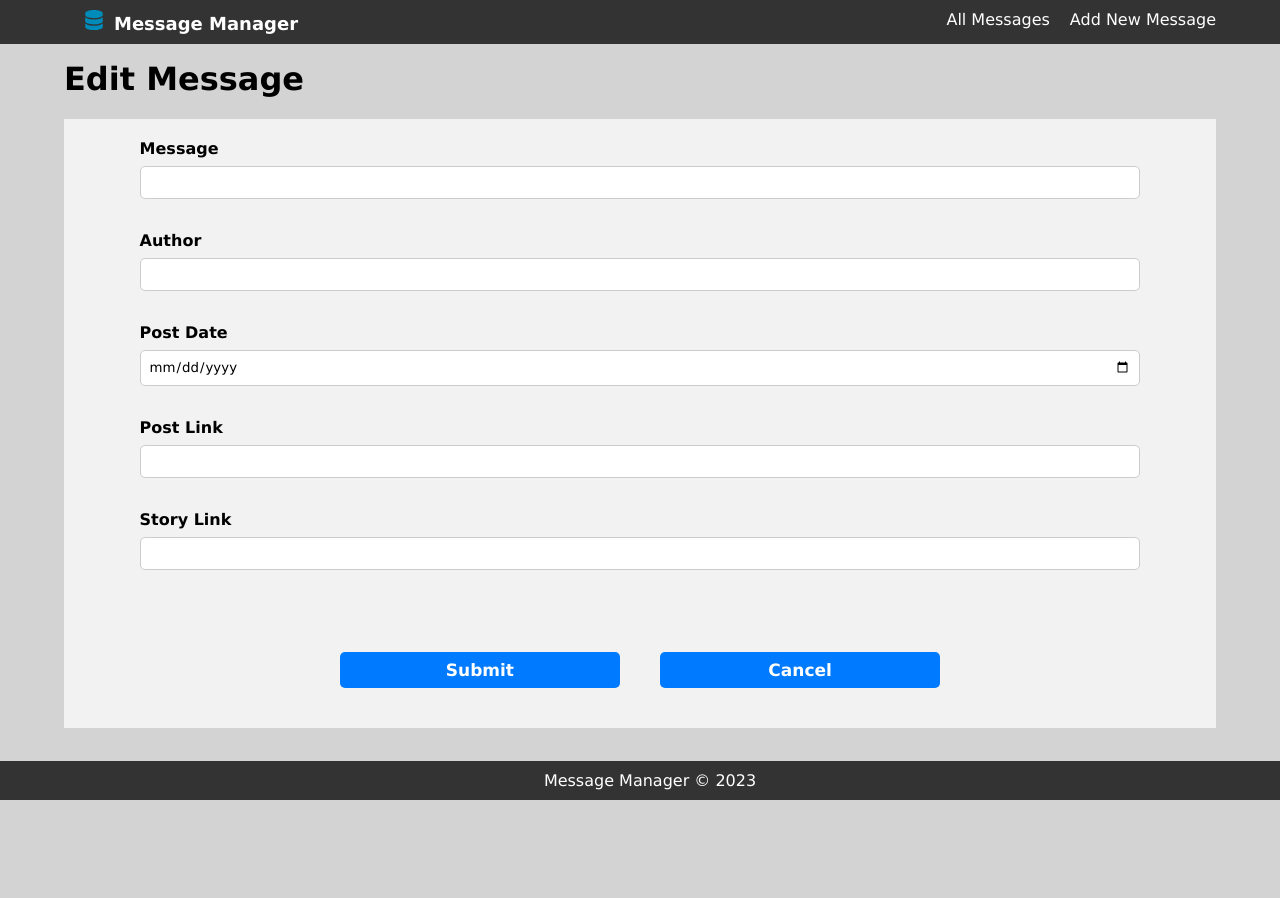
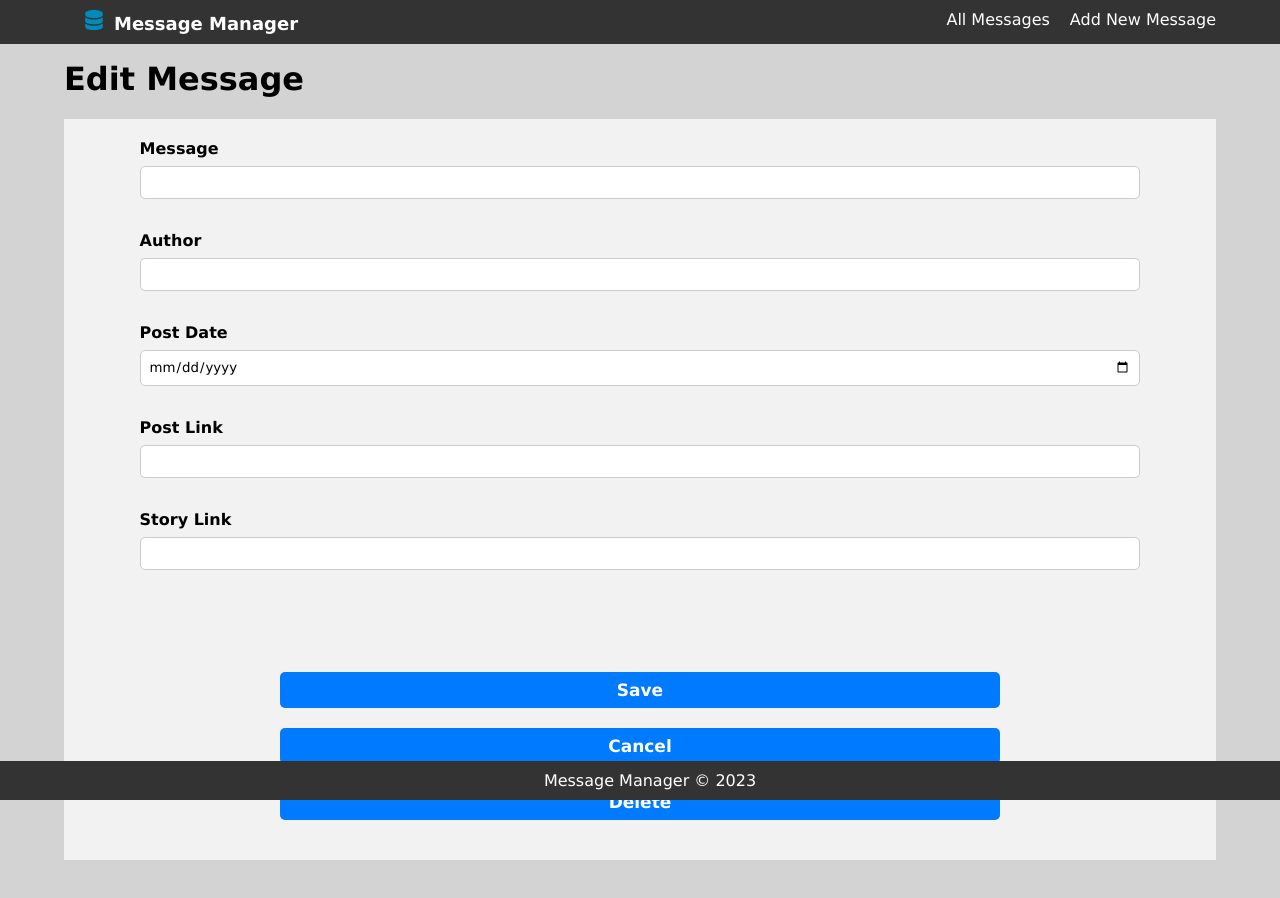
Before and after one commit to lucasmm96/message-manager2, a Next.js app: page /message-detail in a window 1280 px wide. Shown: the top 898 px of the page. Before the commit the page ends 824 px from the top, so only its background shows below. Built offline with nearby package versions, Linux system fonts and the light colour scheme.

Commit message:
Add delete function

```diff
--- a/components/message/edit/MessageEditForm.js
+++ b/components/message/edit/MessageEditForm.js
@@ -134,11 +134,76 @@ function MessageEditForm(props) {
 			}
 
 			handleOpenModal(resultFilename, resultAlt, resultText);
-		} catch (error) {}
+		} catch (error) {
+			let resultFilename = 'circle-xmark-solid.svg';
+			let resultAlt = 'Error';
+			let resultText = `Something went wrong. Error: (${error}).`;
+			handleOpenModal(resultFilename, resultAlt, resultText);
+		}
 	}
 
 	function cancelHandler() {
 		router.push('/');
+	}
+
+	async function deleteHandler(data) {
+		const bodyData = [{ _id: data._id }];
+
+		try {
+			const response = await fetch(`${process.env.API_URL}/message/delete`, {
+				method: 'POST',
+				headers: {
+					'Content-Type': 'application/json',
+				},
+				body: JSON.stringify(bodyData),
+			});
+
+			const statusCode = response.status;
+			let resultFilename = 'circle-xmark-solid.svg';
+			let resultAlt = 'Error';
+			let resultText = 'Something went wrong';
+
+			if (statusCode === 200) {
+				resultFilename = 'circle-check-solid.svg';
+				resultAlt = 'Sucess';
+				resultText = 'The request has been successfully processed';
+			}
+
+			if (statusCode === 202 || statusCode === 204) {
+				resultFilename = 'circle-exclamation-solid.svg';
+				resultAlt = 'Warning';
+			}
+
+			if (statusCode === 202) {
+				resultText = 'The request has been partially processed.';
+			}
+
+			if (statusCode === 204) {
+				resultText = 'The request is empty.';
+			}
+
+			if (statusCode === 400) {
+				resultFilename = 'circle-xmark-solid.svg';
+				resultAlt = 'Error';
+				resultText = 'The request has failed.';
+			}
+
+			if (statusCode >= 500) {
+				resultFilename = 'circle-xmark-solid.svg';
+				resultAlt = 'Error';
+				resultText = response.json();
+				resultText = `Something went wrong. Error: (${resultText.error.message}).`;
+			}
+
+			handleOpenModal(resultFilename, resultAlt, resultText);
+		} catch (error) {
+			let resultFilename = 'circle-xmark-solid.svg';
+			let resultAlt = 'Error';
+			let resultText = `Something went wrong. Error: (${error}).`;
+			handleOpenModal(resultFilename, resultAlt, resultText);
+		}
+
+		// router.push('/');
 	}
 
 	return (
@@ -163,6 +228,7 @@ function MessageEditForm(props) {
 					data={structuredData}
 					onSubmitHandler={submitHandler}
 					onCancelHandler={cancelHandler}
+					onDeleteHandler={deleteHandler}
 				/>
 			</div>
 		</>
--- a/components/ui/Form.js
+++ b/components/ui/Form.js
@@ -15,8 +15,14 @@ function Form(props) {
 		props.onSubmitHandler(formState);
 	}
 
-	function cancelHandler() {
+	function cancelHandler(event) {
+		event.preventDefault();
 		props.onCancelHandler();
+	}
+
+	function deleteHandler(event) {
+		event.preventDefault();
+		props.onDeleteHandler(formState);
 	}
 
 	return (
@@ -54,7 +60,7 @@ function Form(props) {
 					type="submit"
 					onClick={submitHandler}
 				>
-					Submit
+					Save
 				</button>
 				<button
 					className={classes.formContainerItem}
@@ -64,6 +70,14 @@ function Form(props) {
 				>
 					Cancel
 				</button>
+				<button
+					className={classes.formContainerItem}
+					type="button"
+					id="delete"
+					onClick={deleteHandler}
+				>
+					Delete
+				</button>
 			</div>
 		</form>
 	);
--- a/components/ui/Form.module.css
+++ b/components/ui/Form.module.css
@@ -23,10 +23,37 @@
 
 .formContainerItem {
 	margin: 0 20px;
-	width: 35%;
+	width: 30%;
 	font-size: 17px;
 }
 
+@media screen and (max-width: 1920px) {
+	.formContainerItem {
+		width: 30%;
+		margin-top: 20px;
+	}
+}
+
+@media screen and (max-width: 1440px) {
+	.formContainerItem {
+		width: 90%;
+		margin-top: 20px;
+	}
+}
+
+@media screen and (max-width: 1200px) {
+	.formContainerItem {
+		width: 90%;
+		margin-top: 20px;
+	}
+}
+
+@media screen and (max-width: 992px) {
+	.formContainerItem {
+		width: 90%;
+		margin-top: 20px;
+	}
+}
 @media screen and (max-width: 768px) {
 	.formContainerItem {
 		width: 90%;
```
